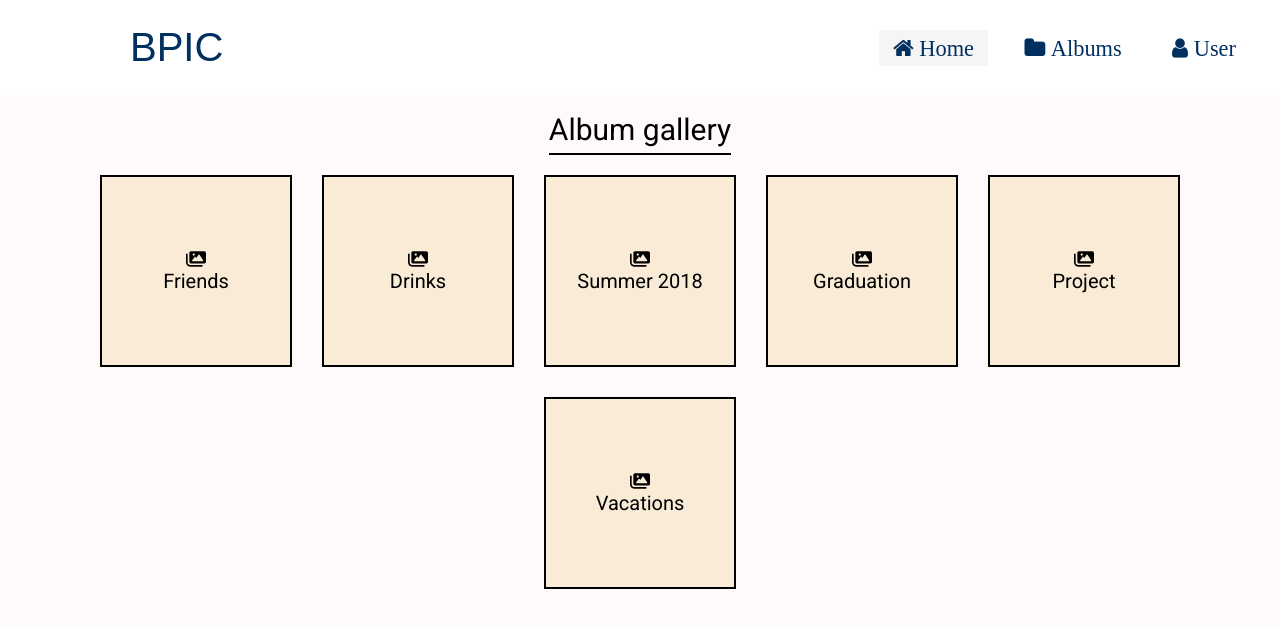
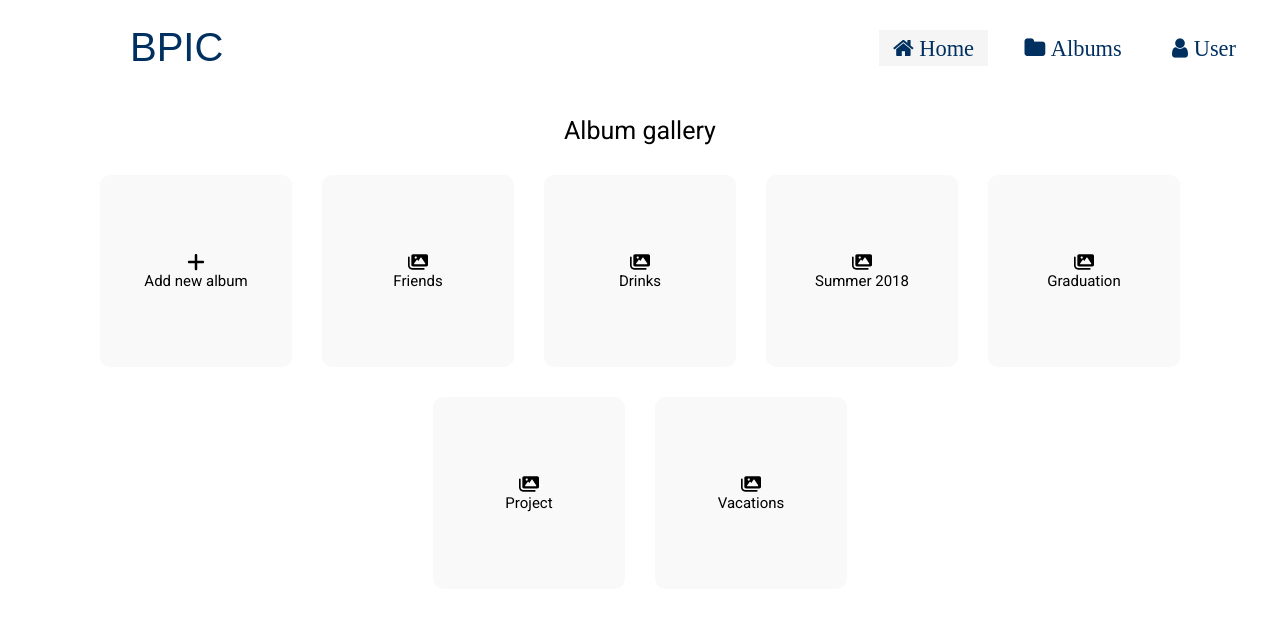
Before and after one commit to LilianaPopa-stud/Proiect-TW, a PHP site: page /album-gallery.html in a window 1280 px wide. Shown: the top 628 px of the page. Run offline with PHP 8.4, Linux system fonts and the light colour scheme; some web fonts are replaced.

Commit message:
albums css

```diff
--- a/album-gallery.css
+++ b/album-gallery.css
@@ -1,7 +1,13 @@
 .navbar{
     z-index: 10;
 }
+
+body{
+    background-color: white;
+}
+
 .wrapper{
+    background-color: white;
     padding: 10px;
     display: flex;
     flex-flow: column wrap;
@@ -10,15 +16,16 @@
 }
 
 .cover{
-    border-bottom: black 2px solid;
+    background-color: white;
     height: 50px;
     display: flex;
     align-items: center;
     justify-content: center;
-    font-size: 30px;
+    font-size: 25px;
 }
 
 .gallery{
+    background-color: white;
     display: flex;
     flex-flow: row wrap;
     justify-content: center;
@@ -26,15 +33,15 @@
     padding: 10px;
 }
 
-svg{
+.album svg{
     height: 20px;
     width: 20px;
     fill: black;
 }
 
 .album{
-    background-color: antiquewhite;
-    border: black 2px solid;
+    background-color: #f9f9f9;
+    border-radius: 10px;
     height: 192px;
     width: 192px;
     display: flex;
@@ -42,11 +49,12 @@ svg{
     justify-content: center;
     align-items: center;
     transition: all 500ms;
-    font-size: 20px;
+    font-size: 15px;
     color: black;
 }
 
 .album:hover{
+    background-color: #f0f0f0;
     font-size: 25px;
     text-shadow: 0px 0px 5px white;
 }
--- a/album-gallery.html
+++ b/album-gallery.html
@@ -24,6 +24,10 @@
                 <p>Album gallery</p>
             </div>
             <div class="gallery">
+                <div class="album add-album">
+                    <svg xmlns="http://www.w3.org/2000/svg" viewBox="0 0 448 512"><!--! Font Awesome Pro 6.1.1 by @fontawesome - https://fontawesome.com License - https://fontawesome.com/license (Commercial License) Copyright 2022 Fonticons, Inc. --><path d="M432 256c0 17.69-14.33 32.01-32 32.01H256v144c0 17.69-14.33 31.99-32 31.99s-32-14.3-32-31.99v-144H48c-17.67 0-32-14.32-32-32.01s14.33-31.99 32-31.99H192v-144c0-17.69 14.33-32.01 32-32.01s32 14.32 32 32.01v144h144C417.7 224 432 238.3 432 256z"/></svg>
+                    Add new album
+                </div>
                 <div class="album">
                     <svg xmlns="http://www.w3.org/2000/svg" viewBox="0 0 576 512"><!--! Font Awesome Pro 6.1.1 by @fontawesome - https://fontawesome.com License - https://fontawesome.com/license (Commercial License) Copyright 2022 Fonticons, Inc. --><path d="M528 32H144c-26.51 0-48 21.49-48 48v256c0 26.51 21.49 48 48 48H528c26.51 0 48-21.49 48-48v-256C576 53.49 554.5 32 528 32zM223.1 96c17.68 0 32 14.33 32 32S241.7 160 223.1 160c-17.67 0-32-14.33-32-32S206.3 96 223.1 96zM494.1 311.6C491.3 316.8 485.9 320 480 320H192c-6.023 0-11.53-3.379-14.26-8.75c-2.73-5.367-2.215-11.81 1.332-16.68l70-96C252.1 194.4 256.9 192 262 192c5.111 0 9.916 2.441 12.93 6.574l22.35 30.66l62.74-94.11C362.1 130.7 367.1 128 373.3 128c5.348 0 10.34 2.672 13.31 7.125l106.7 160C496.6 300 496.9 306.3 494.1 311.6zM456 432H120c-39.7 0-72-32.3-72-72v-240C48 106.8 37.25 96 24 96S0 106.8 0 120v240C0 426.2 53.83 480 120 480h336c13.25 0 24-10.75 24-24S469.3 432 456 432z"/></svg>
                     <div class="name">Friends</div>
--- a/album.css
+++ b/album.css
@@ -12,6 +12,7 @@
 .album-title{
     grid-area: album-title;
 	padding-left: 0px;
+	font-size: 30px;
 	border-bottom: black 3px solid;
 }
 
--- a/album.html
+++ b/album.html
@@ -21,7 +21,7 @@
         </nav>
         <div class="wrapper">
             <div class="album-title">
-                <h1>Album Title</h1>
+                <p>Album Title</p>
             </div>
             <div class="photo-gallery">
                 <div class="card card-wide">
```
